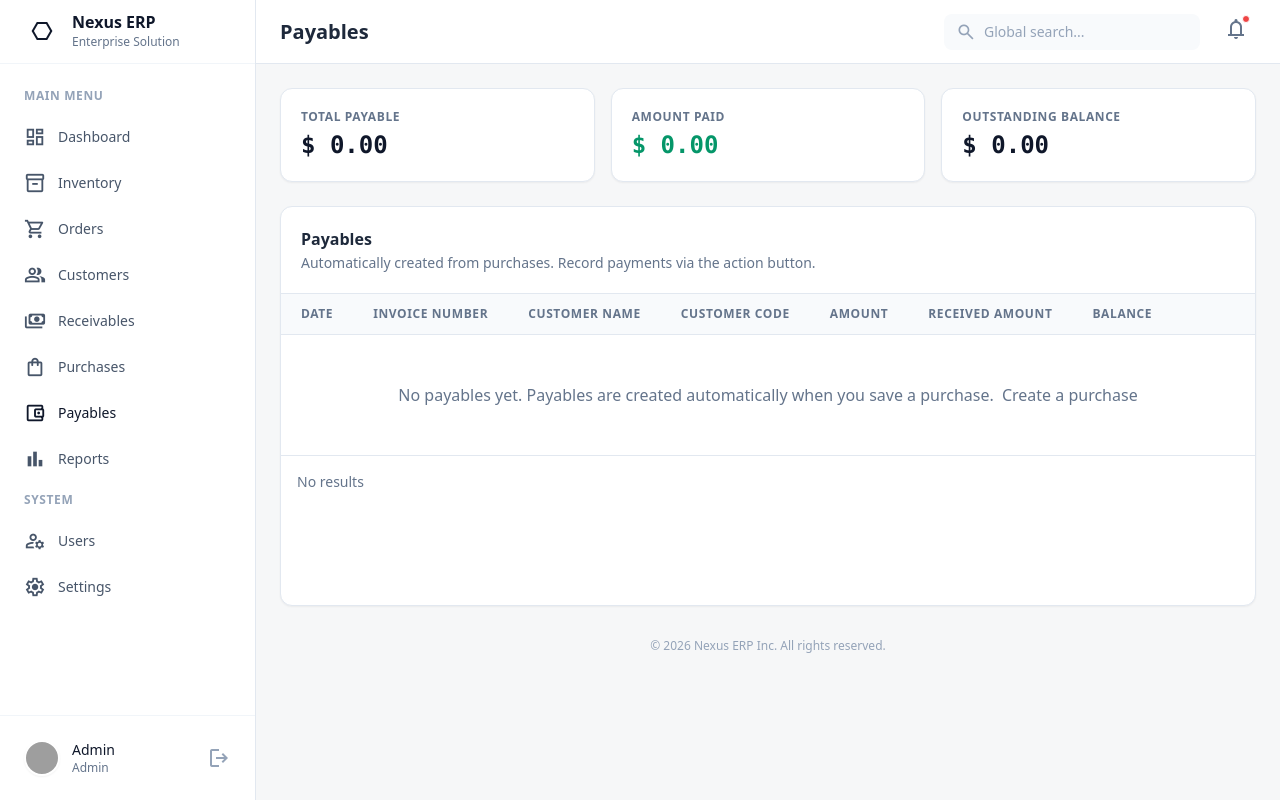
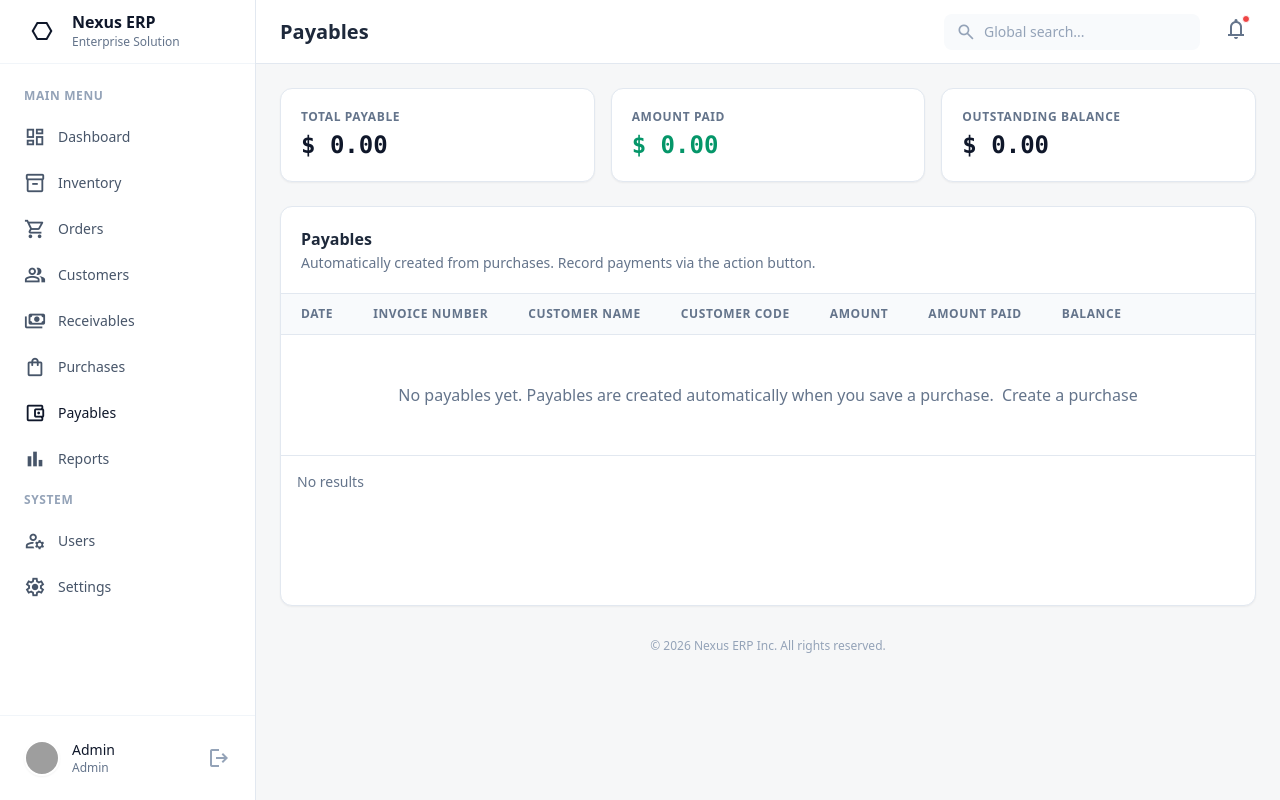
Before and after one commit to MuhammadSaljooq/projectlaibaindustry, a Laravel app: page /payables in a window 1280 px wide. Run offline with Laravel 12, Linux system fonts and the light colour scheme; a user stored in the database is signed in; data comes from the database, SQL or seed files in the repository; data that the repository does not hold is empty; some libraries are stand-ins or nearby versions; grey boxes are pictures that could not be loaded.

Commit message:
Rename 'Received Amount' to 'Amount Paid' on payables page
Made-with: Cursor

```diff
--- a/laibaindustry-erp/resources/views/payables/index.blade.php
+++ b/laibaindustry-erp/resources/views/payables/index.blade.php
@@ -79,7 +79,7 @@
 <th class="px-5 py-3 text-xs font-bold text-slate-500 dark:text-slate-400 uppercase tracking-wider whitespace-nowrap">Customer Name</th>
 <th class="px-5 py-3 text-xs font-bold text-slate-500 dark:text-slate-400 uppercase tracking-wider whitespace-nowrap">Customer Code</th>
 <th class="px-5 py-3 text-xs font-bold text-slate-500 dark:text-slate-400 uppercase tracking-wider text-right whitespace-nowrap">Amount</th>
-<th class="px-5 py-3 text-xs font-bold text-slate-500 dark:text-slate-400 uppercase tracking-wider text-right whitespace-nowrap">Received Amount</th>
+<th class="px-5 py-3 text-xs font-bold text-slate-500 dark:text-slate-400 uppercase tracking-wider text-right whitespace-nowrap">Amount Paid</th>
 <th class="px-5 py-3 text-xs font-bold text-slate-500 dark:text-slate-400 uppercase tracking-wider text-right whitespace-nowrap">Balance</th>
 <th class="px-5 py-3 text-xs font-bold text-slate-500 dark:text-slate-400 uppercase tracking-wider w-36"></th>
 </tr>
```
